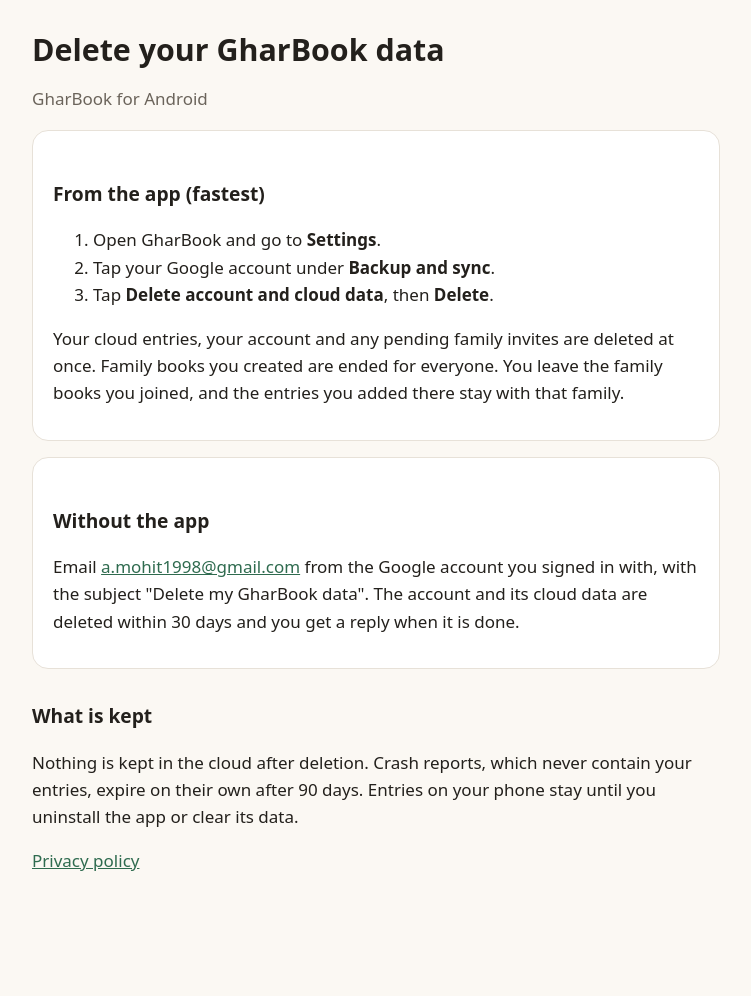
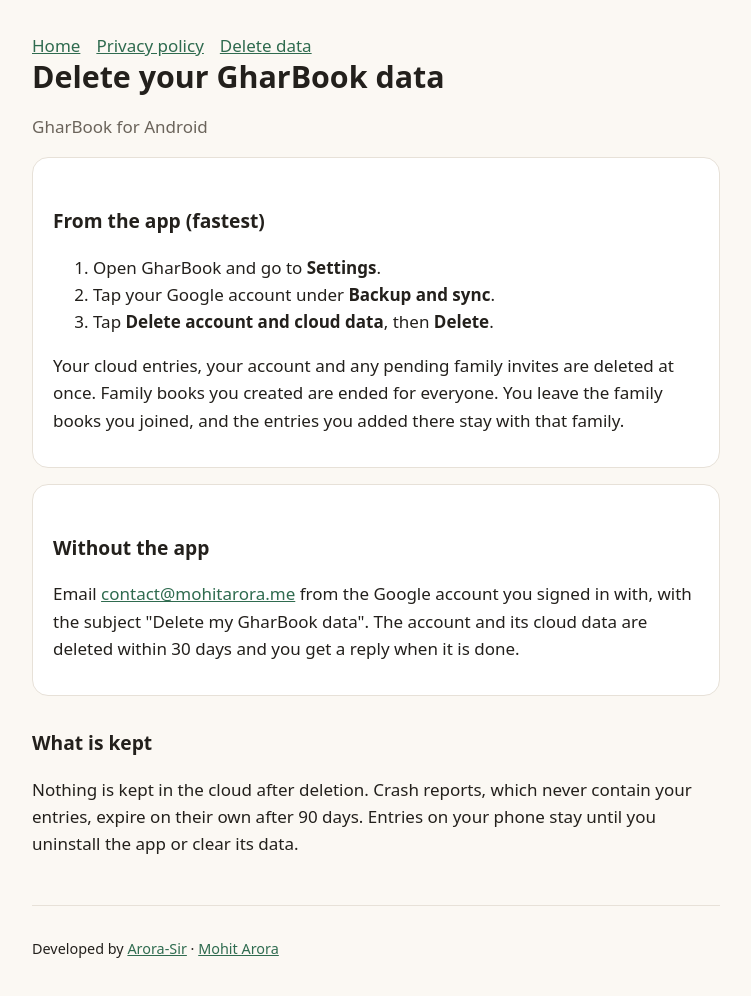
Before and after one commit to Arora-Sir/Arora-Sir.github.io, a plain HTML site: page gharbook/delete.html in a window 1280 px wide. Shown: the whole page, without its empty margins (264-1015 px from the left). Before the commit the page ends 955 px from the top, so only its background shows below. Drawn offline with Linux system fonts and the light colour scheme.

Commit message:
fix(gharbook): use the public contact alias on the privacy and deletion pages
Replace the personal Gmail with contact@mohitarora.me and add the site nav and footer.

```diff
--- a/gharbook/delete.html
+++ b/gharbook/delete.html
@@ -8,6 +8,7 @@
 </head>
 <body>
 <main>
+<nav><a href="index.html">Home</a><a href="privacy.html">Privacy policy</a><a href="delete.html">Delete data</a></nav>
 <h1>Delete your GharBook data</h1>
 <p class="muted">GharBook for Android</p>
 
@@ -23,12 +24,15 @@
 
 <div class="card">
 <h2>Without the app</h2>
-<p>Email <a href="mailto:a.mohit1998@gmail.com?subject=Delete%20my%20GharBook%20data">a.mohit1998@gmail.com</a> from the Google account you signed in with, with the subject "Delete my GharBook data". The account and its cloud data are deleted within 30 days and you get a reply when it is done.</p>
+<p>Email <a href="mailto:contact@mohitarora.me?subject=Delete%20my%20GharBook%20data">contact@mohitarora.me</a> from the Google account you signed in with, with the subject "Delete my GharBook data". The account and its cloud data are deleted within 30 days and you get a reply when it is done.</p>
 </div>
 
 <h2>What is kept</h2>
 <p>Nothing is kept in the cloud after deletion. Crash reports, which never contain your entries, expire on their own after 90 days. Entries on your phone stay until you uninstall the app or clear its data.</p>
-<p><a href="privacy.html">Privacy policy</a></p>
+
+<footer class="muted" style="margin-top: 48px; border-top: 1px solid var(--line); padding-top: 16px; font-size: 0.9rem;">
+<p>Developed by <a href="https://arora-sir.github.io/" target="_blank" rel="noopener">Arora-Sir</a> · <a href="https://mohitarora.me/" target="_blank" rel="noopener">Mohit Arora</a></p>
+</footer>
 </main>
 </body>
 </html>
```
Also changed, not shown: gharbook/index.html (+5 -1 lines), gharbook/privacy.html (+6 -1 lines).
